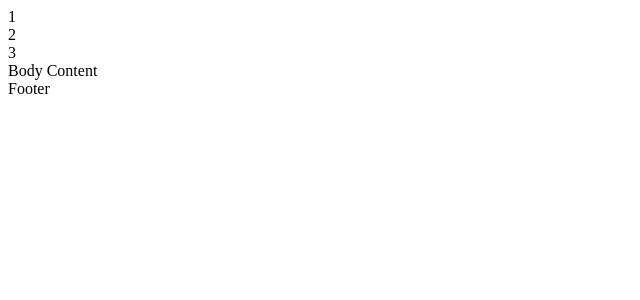
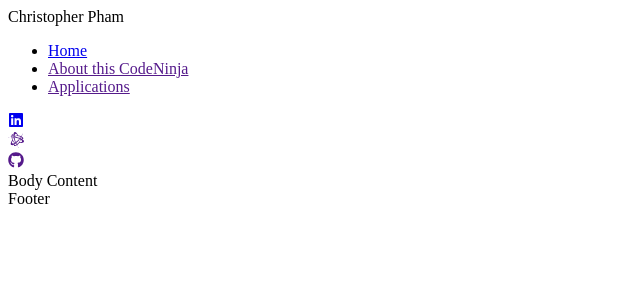
Before and after one commit to iamchrispham/itsapersonalpage, a React app: page / in a window 1280 px wide. Shown: the top 300 px of the page, without its empty margins (0-640 px from the left). Built offline with nearby package versions, Linux system fonts and the light colour scheme; the HTML template or start-up script is replaced by a standard one.

Commit message:
more header CSS complete

```diff
--- a/client/src/components/header/index.jsx
+++ b/client/src/components/header/index.jsx
@@ -1,15 +1,17 @@
 import React from 'react';
+import Icons from '../react-icons/icons.jsx';
+import MenuBar from './menubar.jsx';
 
 const Header = (props) =>
   <div className="header-content" id="header-content">
     <div className="col1">
-      1
+      Christopher Pham
     </div>
     <div className="col2">
-      2
+      <MenuBar />
     </div>
     <div className="col3">
-      3
+      <Icons />
     </div>
   </div>
 
--- /dev/null
+++ b/client/src/components/header/menubar.jsx
@@ -0,0 +1,27 @@
+import React from 'react';
+
+const MenuBar = (props) => {
+  return (
+    <div className="menubar">
+      <ul>
+        <li>
+          <a href="./index.html">
+            Home
+            </a>
+        </li>
+        <li>
+          <a href="">
+            About this CodeNinja
+          </a>
+        </li>
+        <li>
+          <a href="">
+            Applications
+          </a>
+        </li>
+      </ul>
+    </div>
+  )
+}
+
+export default MenuBar;
--- a/client/src/components/react-icons/icons.jsx
+++ b/client/src/components/react-icons/icons.jsx
@@ -1,15 +1,22 @@
-import { FaLinkedIn, FaBattleNet, FaGithub } from 'react-icons';
+import React from 'react';
+import { FaLinkedin, FaBattleNet, FaGithub } from 'react-icons/fa';
 
 const Icons = (props) =>
   <div className="icon-content">
     <div className="icon-item">
-    <FaLinkedIn />
+      <a href="http://linkedin.com/in/chrismpham/" target="_blank">
+        <FaLinkedin />
+      </a>
     </div>
     <div className="icon-item">
+      <a href="">
         <FaBattleNet />
+      </a>
     </div>
     <div className="icon-item">
+      <a href="">
         <FaGithub />
+      </a>
     </div>
   </div>
 
```
Also changed, not shown: 2 other files (tests, documents, lock files or other folders). Lines whose indentation alone changed are shown as unchanged.
